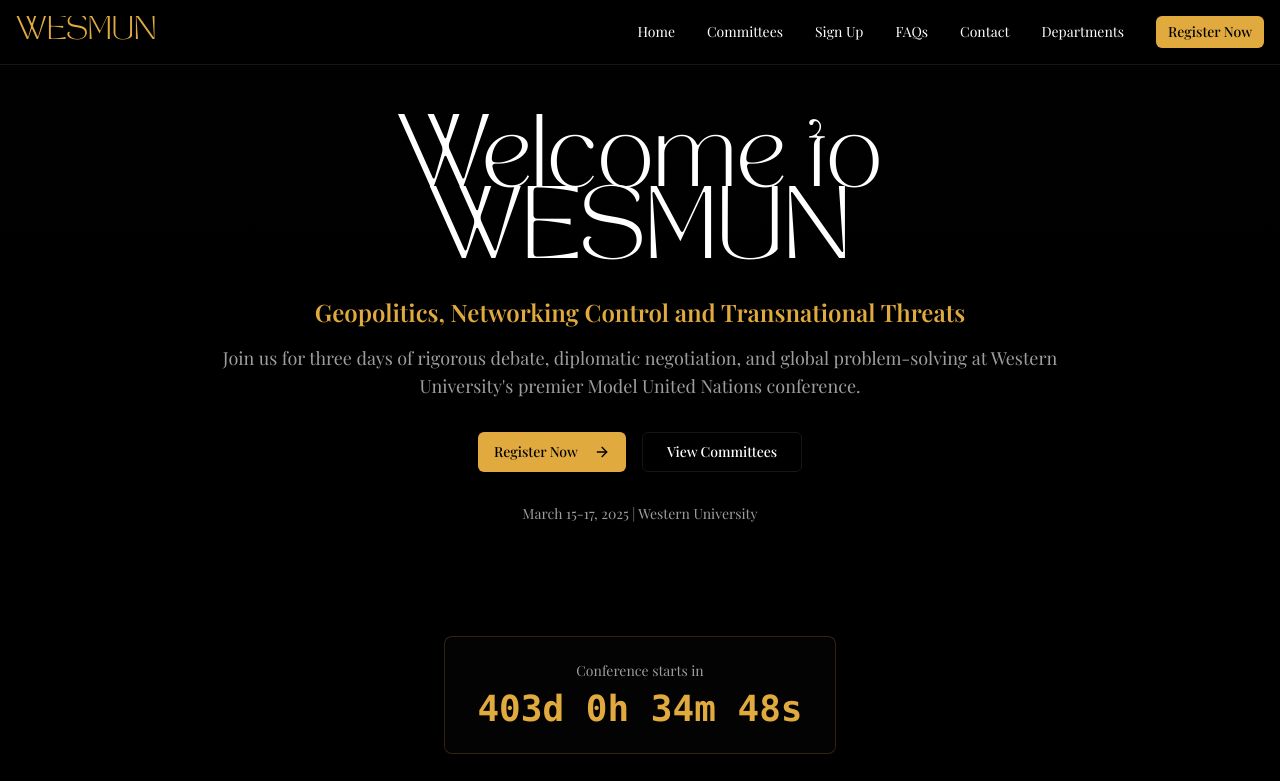
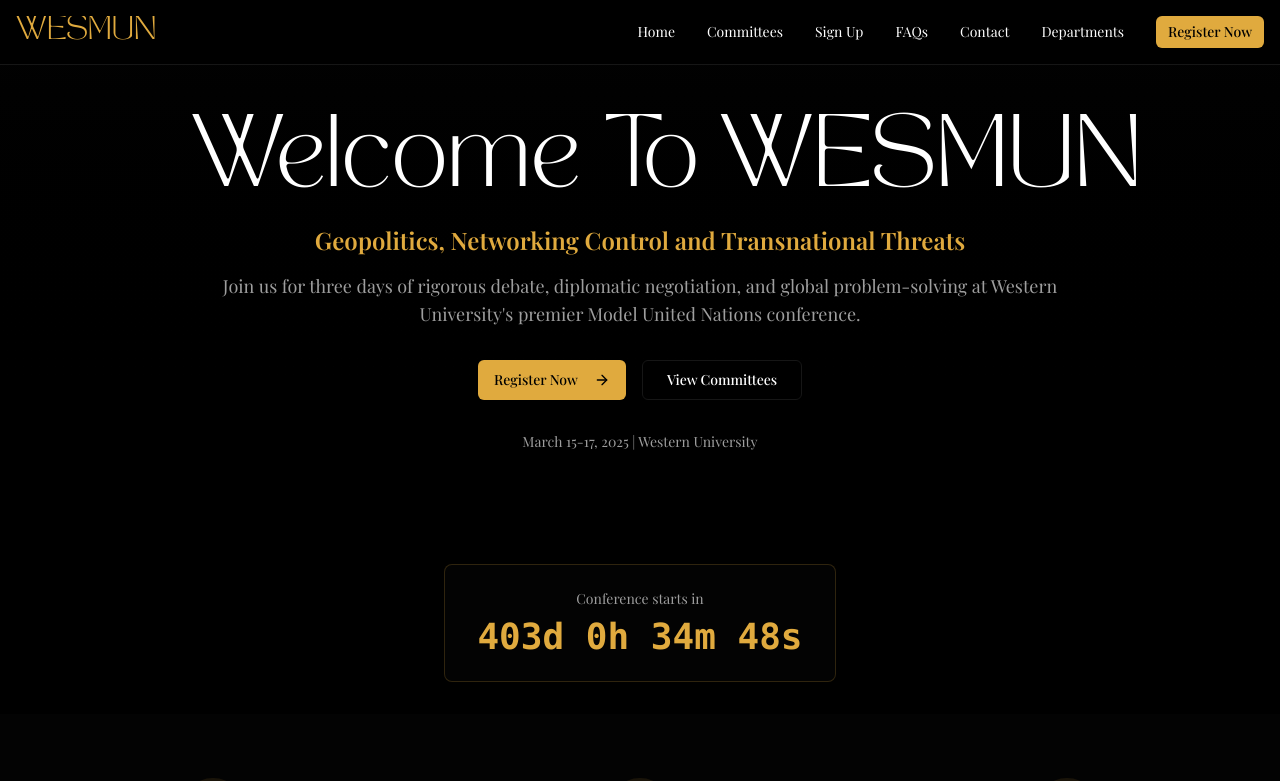
Before and after one commit to DefinetlyNotAI/WesMun, a Next.js app: page / in a window 1280 px wide. Shown: the top 781 px of the page. Built offline with nearby package versions, Linux system fonts and the light colour scheme; a web font is replaced by a local one.

Commit message:
Update title element to allow for normal whitespace wrapping
Also added said title to tab name

```diff
--- a/app/layout.tsx
+++ b/app/layout.tsx
@@ -22,11 +22,10 @@
 export default function RootLayout({ children }: { children: React.ReactNode }) {
     const fontClasses = `${FONTS.PLAYFAIR.variable} ${FONTS.PLAYFAIR_EXTRALIGHT.variable} ${FONTS.GREAT_VIBES.variable} ${FONTS.CARAMEL.variable} ${FONTS.HURRICANE.variable} ${FONTS.TANGERINE.variable}`
 
-    // noinspection HtmlRequiredTitleElement
     return (
         <html lang="en">
         <head>
-        </head>
+            <title>WESMUN 2026</title></head>
         <body className={`${fontClasses} font-sans antialiased`}>
         {children}
         <Analytics />
--- a/app/page.tsx
+++ b/app/page.tsx
@@ -21,7 +21,7 @@
                 <div className="absolute inset-0 bg-gradient-to-b from-muted/20 to-background"/>
                 <div className="container mx-auto relative z-10">
                     <div className="max-w-4xl mx-auto text-center animate-in fade-in duration-1000">
-                        <h1 className="text-4xl md:text-6xl lg:text-7xl font-title mb-6 text-balance">{MainText.title}</h1>
+                        <h1 className="text-4xl md:text-6xl lg:text-7xl font-title mb-6 text-balance whitespace-normal sm:whitespace-nowrap">{MainText.title}</h1>
                         <p className="text-xl md:text-2xl text-primary font-semibold mb-4 text-balance">{MainText.theme}</p>
                         <p className="text-base md:text-lg text-muted-foreground mb-8 text-pretty">{MainText.description}</p>
                         <div className="flex flex-col sm:flex-row gap-4 justify-center">
--- a/lib/data/meta.ts
+++ b/lib/data/meta.ts
@@ -111,7 +111,7 @@
 }
 
 export const MainText = {
-    title: `Welcome to ${siteConfig.name}`,
+    title: `Welcome To ${siteConfig.name}`,
     theme: siteConfig.event.theme,
     description:
         "Join us for three days of rigorous debate, diplomatic negotiation, and global problem-solving at Western University's premier Model United Nations conference.",
```
